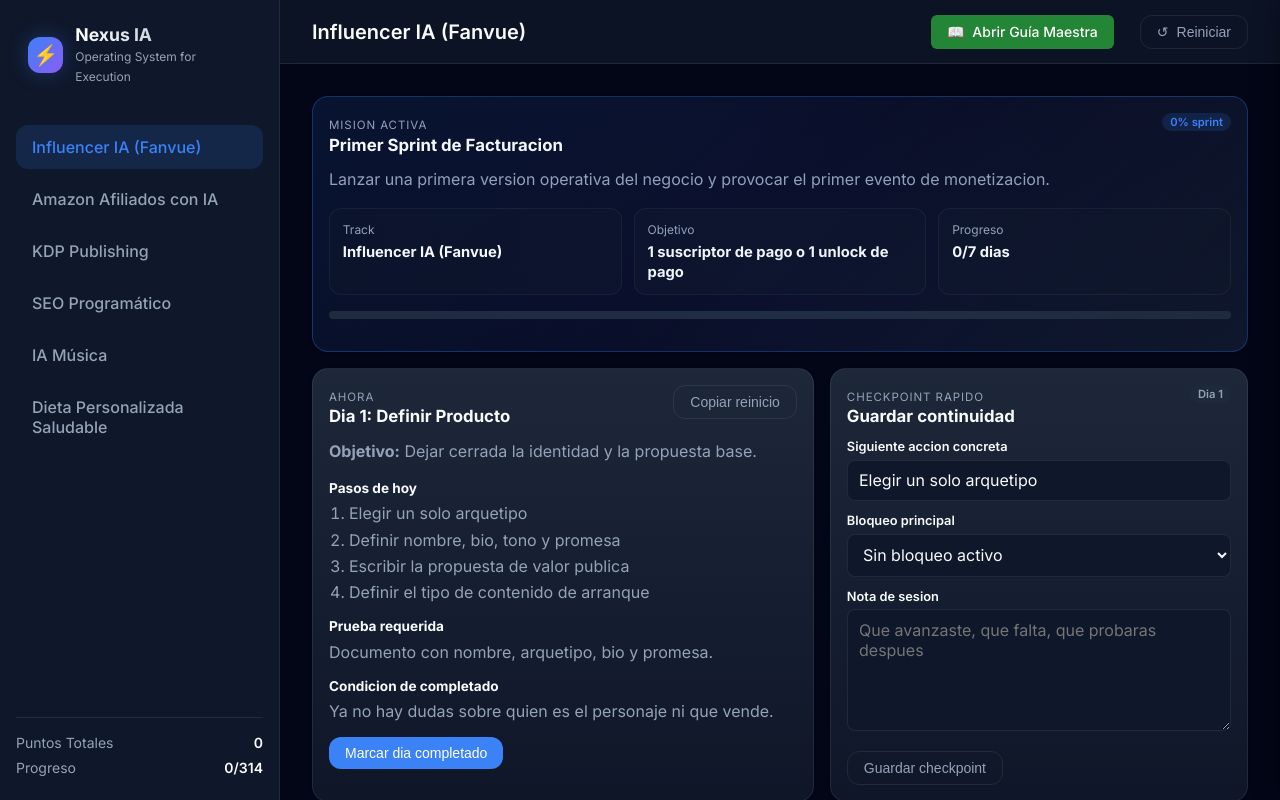
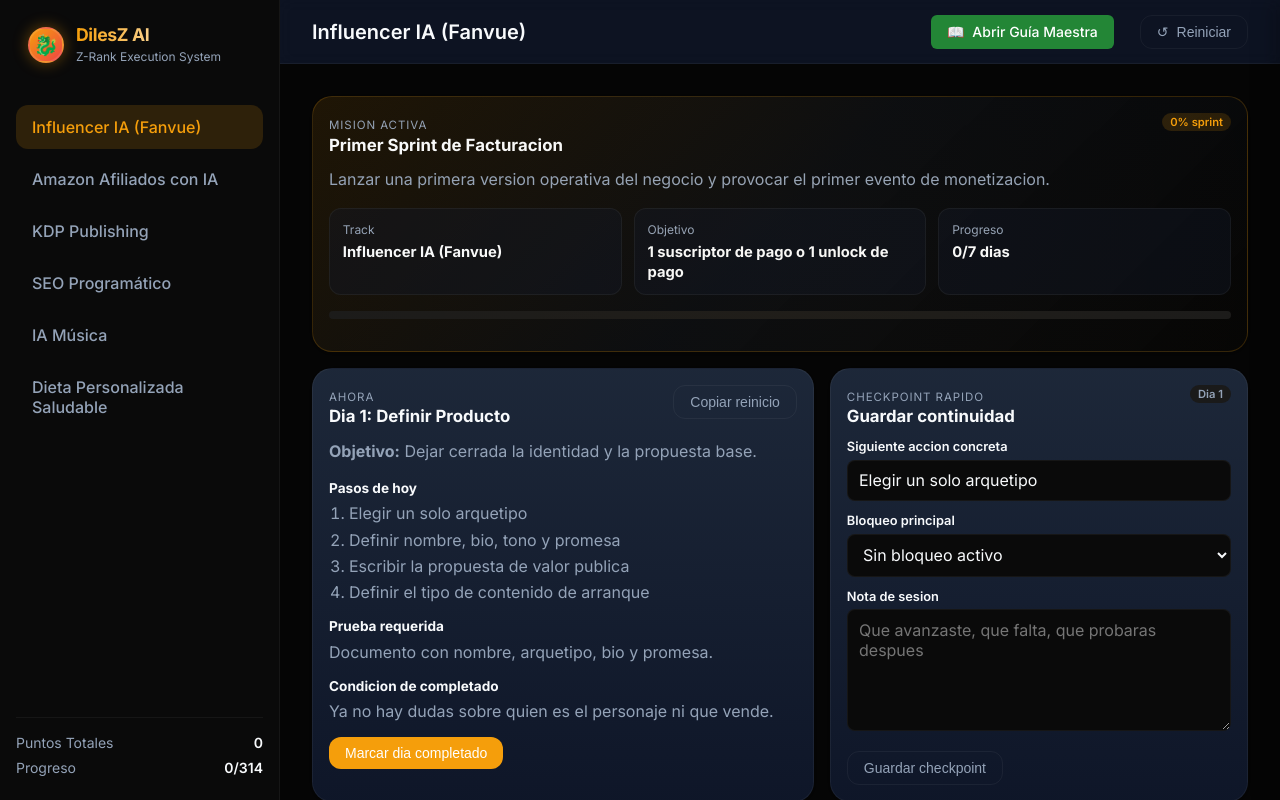
Before and after one commit to DilesZ/Proyectos, a website: page web/index.html in a window 1280 px wide. Drawn offline with Linux system fonts and the light colour scheme; no server answers.

Commit message:
style: rebrand to DilesZ AI with Dragon Ball Z theme

```diff
--- a/web/index.html
+++ b/web/index.html
@@ -17,10 +17,10 @@
     <!-- Sidebar -->
     <aside class="sidebar">
       <div class="brand">
-        <div class="brand-icon">⚡</div>
+        <div class="brand-icon">🐉</div>
         <div class="brand-text">
-          <h1>Nexus IA</h1>
-          <span>Operating System for Execution</span>
+          <h1>DilesZ AI</h1>
+          <span>Z-Rank Execution System</span>
         </div>
       </div>
 
--- a/web/styles.css
+++ b/web/styles.css
@@ -1,18 +1,19 @@
 :root {
-  /* Core Colors - Updated to a more vibrant and professional palette */
-  --bg-app: #020617; /* Darker Slate */
-  --bg-sidebar: #0f172a;
-  --bg-card: #0f172a;
-  --bg-hover: #1e293b;
+  /* Core Colors - DilesZ AI (Dragon Ball Z Inspired) */
+  --bg-app: #050505; /* Deep Black */
+  --bg-sidebar: #0a0a0a;
+  --bg-card: #0f0f0f;
+  --bg-hover: #1a1a1a;
 
   --text-primary: #f8fafc;
   --text-secondary: #94a3b8;
   --text-tertiary: #64748b;
 
-  --primary: #3b82f6; /* More vibrant Blue */
-  --primary-hover: #2563eb;
-  --primary-light: rgba(59, 130, 246, 0.15);
-  --accent: #8b5cf6; /* Violet accent */
+  --primary: #f59e0b; /* DBZ Orange/Amber */
+  --primary-hover: #d97706;
+  --primary-light: rgba(245, 158, 11, 0.15);
+  --accent: #3b82f6; /* DBZ Blue */
+  --accent-light: rgba(59, 130, 246, 0.15);
 
   --success: #10b981;
   --success-bg: rgba(16, 185, 129, 0.15);
@@ -20,14 +21,14 @@
   --warning: #f59e0b;
   --danger: #ef4444;
 
-  --border: rgba(255, 255, 255, 0.08);
+  --border: rgba(255, 255, 255, 0.05);
   --radius-sm: 8px;
   --radius-md: 12px;
-  --radius-lg: 16px;
+  --radius-lg: 20px;
 
-  --shadow-sm: 0 1px 3px 0 rgb(0 0 0 / 0.1), 0 1px 2px -1px rgb(0 0 0 / 0.1);
-  --shadow-md: 0 10px 15px -3px rgb(0 0 0 / 0.2), 0 4px 6px -4px rgb(0 0 0 / 0.2);
-  --glass: rgba(15, 23, 42, 0.7);
+  --shadow-sm: 0 1px 3px 0 rgb(0 0 0 / 0.1);
+  --shadow-md: 0 10px 15px -3px rgba(245, 158, 11, 0.1), 0 4px 6px -4px rgba(245, 158, 11, 0.1);
+  --glass: rgba(10, 10, 10, 0.8);
 }
 
 * {
@@ -74,23 +75,25 @@ body {
 .brand-icon {
   width: 36px;
   height: 36px;
-  background: linear-gradient(135deg, var(--primary), var(--accent));
-  border-radius: var(--radius-md);
+  background: linear-gradient(135deg, var(--primary), #ef4444); /* Orange to Red DBZ style */
+  border-radius: 50%; /* Circle like a dragon ball */
   display: flex;
   align-items: center;
   justify-content: center;
   font-size: 1.25rem;
   color: white;
-  box-shadow: 0 0 20px rgba(59, 130, 246, 0.3);
+  box-shadow: 0 0 15px rgba(245, 158, 11, 0.4);
+  border: 2px solid rgba(255, 255, 255, 0.1);
 }
 
 .brand-text h1 {
   font-size: 1.1rem;
   margin: 0;
-  font-weight: 700;
-  background: linear-gradient(to right, #fff, var(--text-secondary));
+  font-weight: 800;
+  background: linear-gradient(to right, var(--primary), #fff);
   -webkit-background-clip: text;
   -webkit-text-fill-color: transparent;
+  letter-spacing: -0.02em;
 }
 
 .brand-text span {
@@ -263,8 +266,8 @@ body {
 }
 
 .mission-hero {
-  border-color: rgba(59, 130, 246, 0.3);
-  background: linear-gradient(135deg, rgba(59, 130, 246, 0.1), rgba(139, 92, 246, 0.05), rgba(15, 23, 42, 0.96));
+  border-color: rgba(245, 158, 11, 0.2);
+  background: linear-gradient(135deg, rgba(245, 158, 11, 0.1), rgba(59, 130, 246, 0.05), rgba(5, 5, 5, 0.96));
   position: relative;
   overflow: hidden;
 }
@@ -276,7 +279,7 @@ body {
   left: -50%;
   width: 200%;
   height: 200%;
-  background: radial-gradient(circle, rgba(59, 130, 246, 0.05) 0%, transparent 70%);
+  background: radial-gradient(circle, rgba(245, 158, 11, 0.03) 0%, transparent 70%);
   pointer-events: none;
 }
 
```
Also changed, not shown: checkpoints/edit_log.md (+5 -0 lines).
